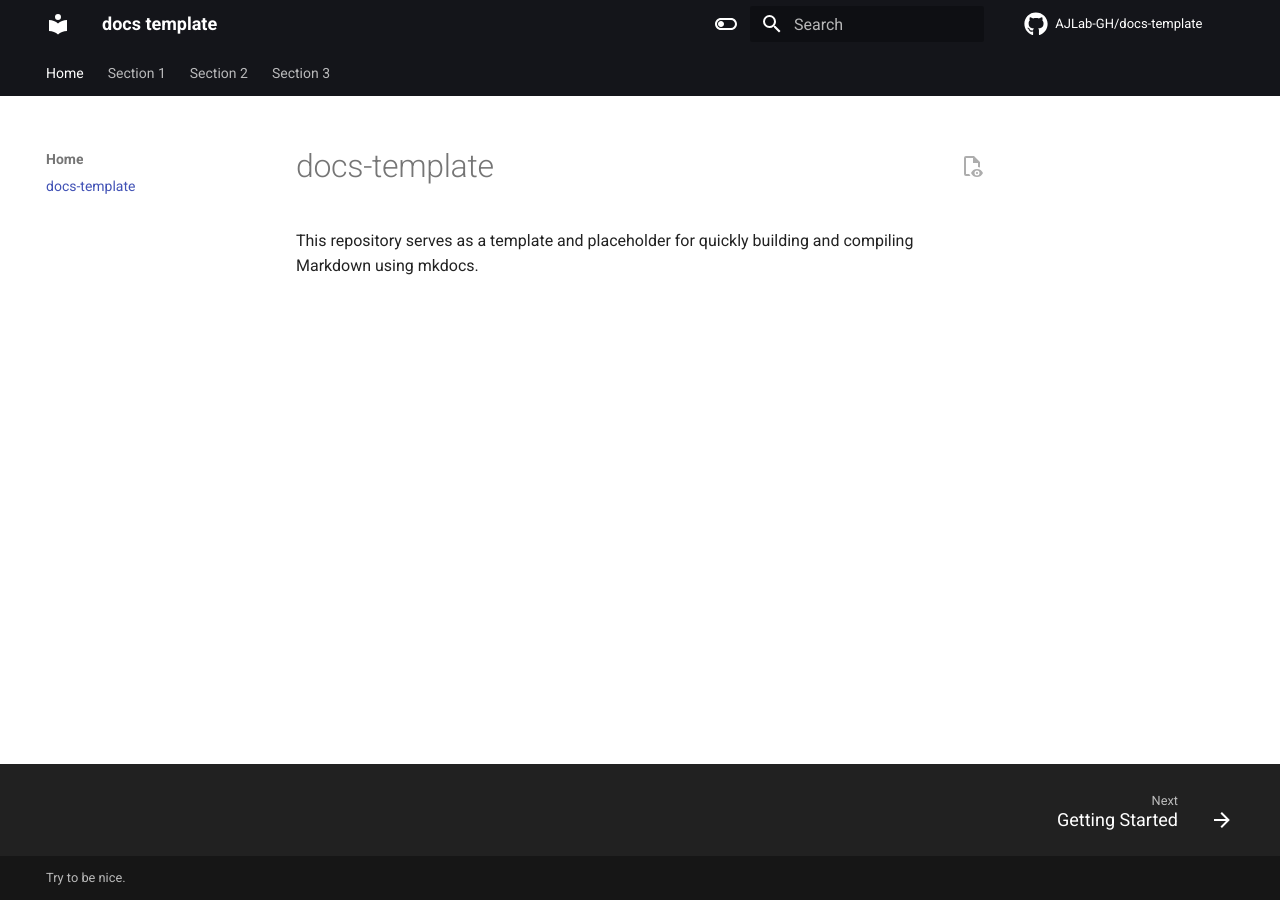
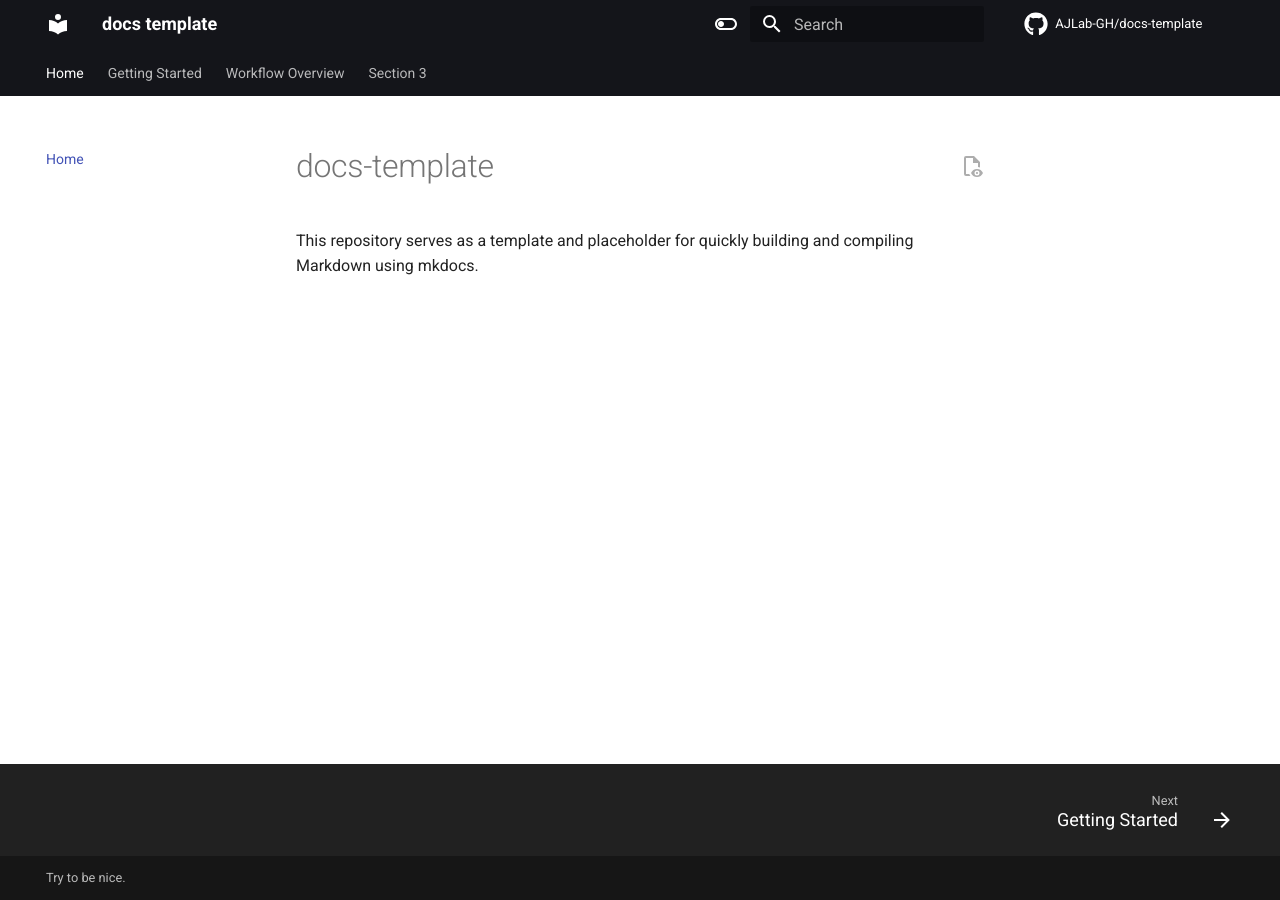
Before and after one commit to ajlab-gh/docs-template, an MkDocs documentation site: the page built from docs/page-0.md, in a window 1280 px wide. Built offline with MkDocs 1.6.1 and Material for MkDocs 9.7.7, drawn with Linux system fonts in a browser that asks for light colours; comment, search, counter and statistics services are not loaded.

```diff
--- a/mkdocs.yml
+++ b/mkdocs.yml
@@ -104,13 +104,10 @@ plugins:
       minify_html: true
 
 nav:
-  - "Home":
-          - "page-0.md"
-  - "Section 1":
-          - "page-1.md"
-  - "Section 2":
-          - "page-2.md"
-  - "Section 3":
+  - Home: "page-0.md"
+  - Getting Started: "page-1.md"
+  - Workflow Overview: "page-2.md"
+  - Section 3:
       - Overview: section-3/section-3-overview.md
       - Details:
           - Subsection 1: section-3/details/subsection-1.md
```
Also changed, not shown: README.md (+1 -1 lines), docs/page-1.md (+1 -1 lines).
